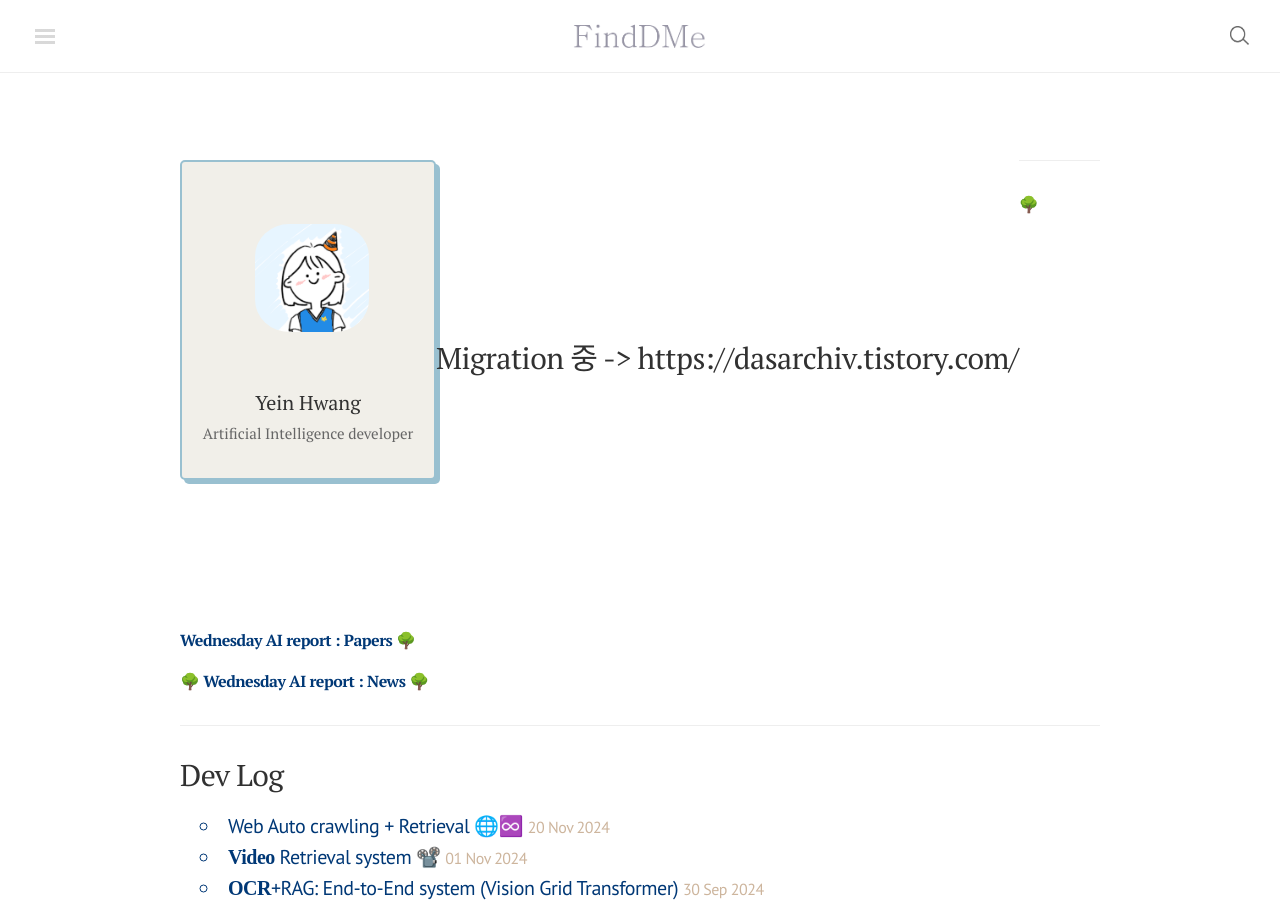
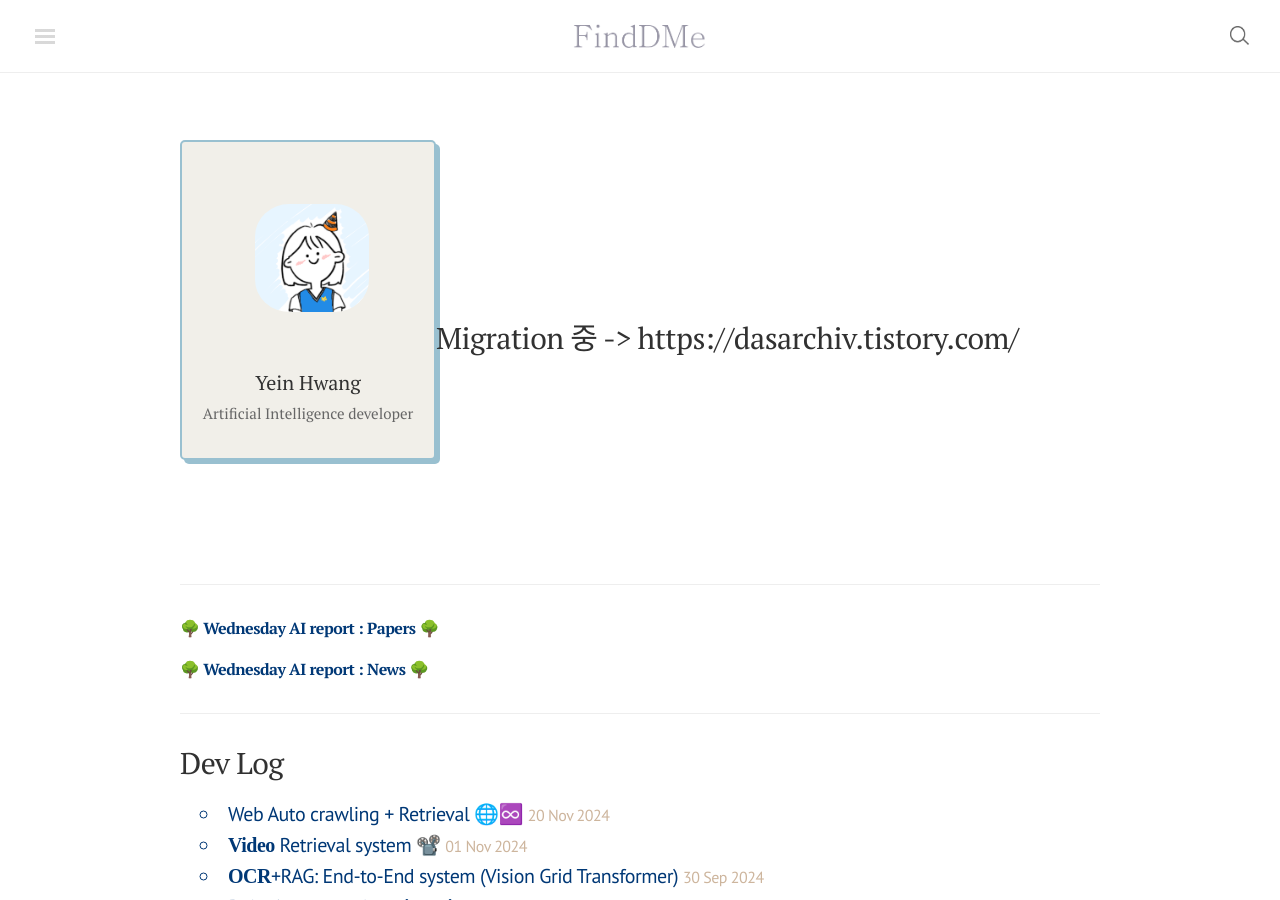
Before and after one commit to finddme/finddme.github.io, a Jekyll site: the page built from index.html, in a window 1280 px wide and 900 px high. Built offline with Jekyll 4.4.1, drawn with Linux system fonts in a browser that asks for light colours; nearby versions of some CDN libraries; comment, search, counter and statistics services are not loaded.

Commit message:
Update index.html

```diff
--- a/index.html
+++ b/index.html
@@ -144,7 +144,7 @@
   <meta name="viewport" content="width=device-width,initial-scale=1"> -->
 <!-- </div>  -->
 
-<div style=" cursor: pointer; float: left;">
+<div">
   <br>
   <br>
   <br>
@@ -154,10 +154,6 @@
   <br>
   <br>
   <h2>Migration 중 -> https://dasarchiv.tistory.com/ </h2>
-  <br>
-  <br>
-  <br>
-  <br>
   <br>
   <br>
   <br>
```
